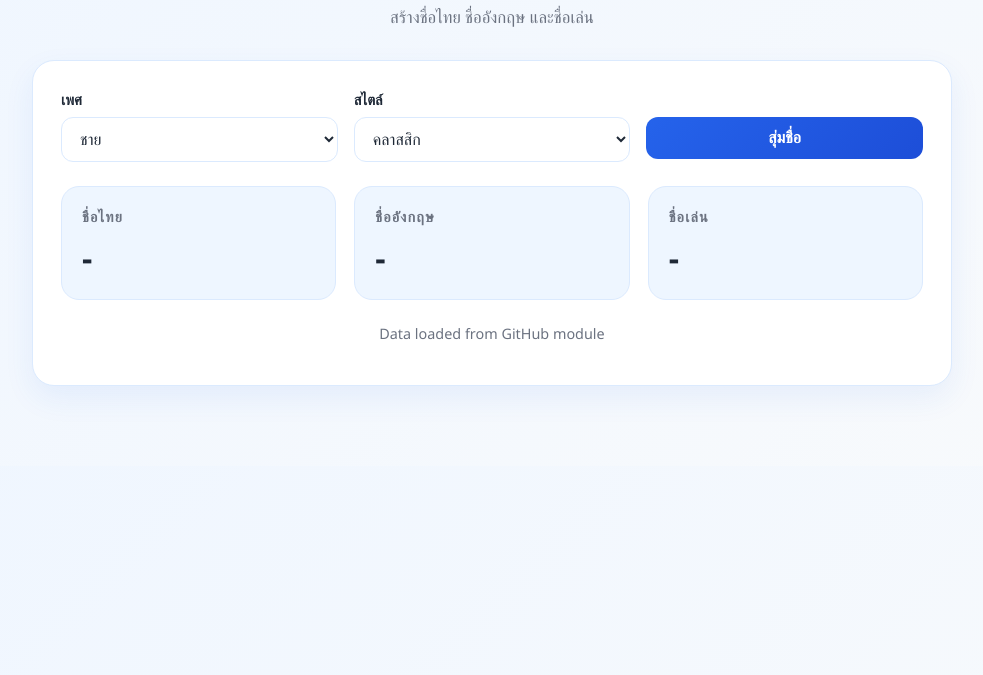
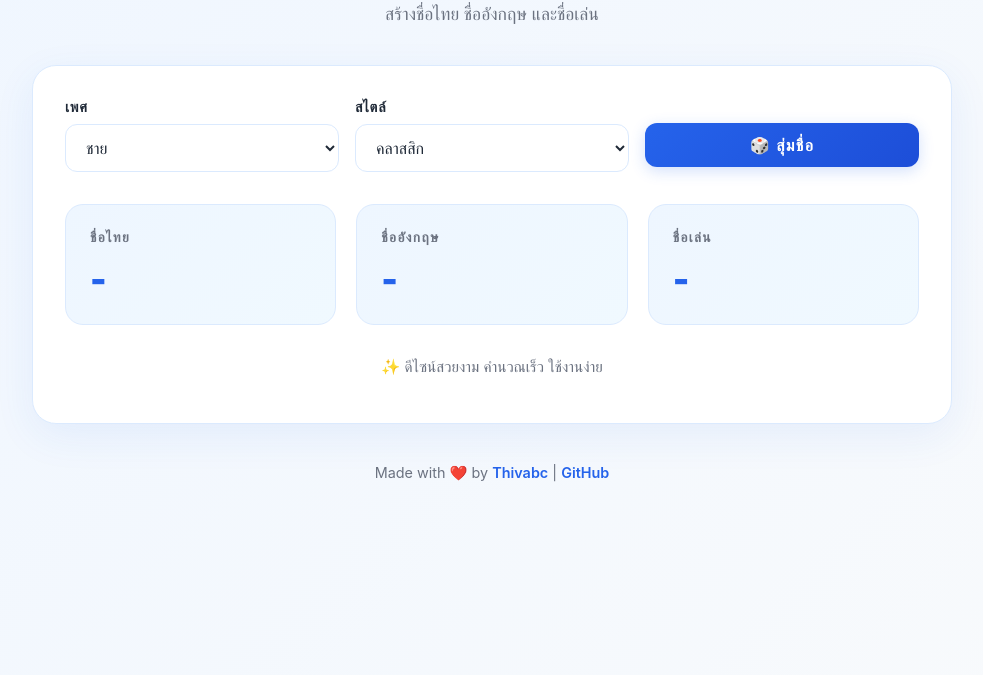
Before and after one commit to Thivabc/thai-name-generator, a plain HTML site: page index.html in a window 1280 px wide. Shown: the part 125-800 px from the top of the page, without its empty margins (148-1131 px from the left). Drawn offline with Linux system fonts and the light colour scheme; a script that the page names is missing.

Commit message:
Refactor with production-ready HTML using ES6 modules

```diff
--- a/index.html
+++ b/index.html
@@ -3,7 +3,10 @@
   <head>
     <meta charset="UTF-8" />
     <meta name="viewport" content="width=device-width, initial-scale=1.0" />
-    <title>Thai Name Generator</title>
+    <meta name="description" content="Thai Name Generator - สร้างชื่อไทย ชื่ออังกฤษ และชื่อเล่น" />
+    <meta name="theme-color" content="#2563eb" />
+    <title>Thai Name Generator - สร้างชื่อไทย</title>
+
     <style>
       :root {
         --bg: #f8fafc;
@@ -14,15 +17,23 @@
         --primary: #2563eb;
         --primary-dark: #1d4ed8;
         --border: #dbeafe;
+        --shadow: rgba(37, 99, 235, 0.08);
       }
 
-      * { box-sizing: border-box; }
+      * {
+        box-sizing: border-box;
+      }
+
+      html, body {
+        margin: 0;
+        padding: 0;
+      }
 
       body {
-        margin: 0;
-        font-family: "Segoe UI", Tahoma, Geneva, Verdana, sans-serif;
+        font-family: -apple-system, BlinkMacSystemFont, "Segoe UI", Roboto, "Helvetica Neue", Arial, sans-serif;
         background: linear-gradient(135deg, #eff6ff 0%, #f8fafc 100%);
         color: var(--text);
+        min-height: 100vh;
       }
 
       .container {
@@ -33,55 +44,81 @@
 
       .header {
         text-align: center;
-        margin-bottom: 32px;
+        margin-bottom: 40px;
       }
 
       .header h1 {
-        font-size: clamp(2rem, 4vw, 3.2rem);
+        font-size: clamp(2rem, 5vw, 3.5rem);
         margin: 0 0 12px;
-        font-weight: 800;
+        font-weight: 900;
+        background: linear-gradient(135deg, var(--primary), #1e40af);
+        -webkit-background-clip: text;
+        -webkit-text-fill-color: transparent;
+        background-clip: text;
       }
 
       .header p {
         margin: 0;
         color: var(--muted);
-        font-size: 1.05rem;
+        font-size: 1.1rem;
+        font-weight: 500;
       }
 
       .panel {
         background: var(--panel);
         border: 1px solid var(--border);
-        border-radius: 22px;
-        box-shadow: 0 12px 30px rgba(37, 99, 235, 0.08);
-        padding: 28px;
+        border-radius: 24px;
+        box-shadow: 0 12px 40px var(--shadow);
+        padding: 32px;
+        backdrop-filter: blur(10px);
       }
 
       .controls {
         display: grid;
-        grid-template-columns: repeat(auto-fit, minmax(180px, 1fr));
+        grid-template-columns: repeat(auto-fit, minmax(160px, 1fr));
         gap: 16px;
-        margin-bottom: 24px;
+        margin-bottom: 32px;
+      }
+
+      .control-group {
+        display: flex;
+        flex-direction: column;
+        gap: 8px;
       }
 
       label {
         display: block;
-        font-size: 0.92rem;
+        font-size: 0.9rem;
         font-weight: 700;
-        margin-bottom: 8px;
         color: var(--text);
+        text-transform: uppercase;
+        letter-spacing: 0.05em;
       }
 
       select, button {
-        width: 100%;
+        padding: 12px 16px;
+        font-size: 1rem;
         border-radius: 12px;
-        padding: 12px 14px;
-        font-size: 1rem;
         border: 1px solid var(--border);
+        font-family: inherit;
+        transition: all 0.2s ease;
       }
 
       select {
-        background: #fff;
+        background: white;
         color: var(--text);
+        cursor: pointer;
+      }
+
+      select:hover {
+        border-color: var(--primary);
+        box-shadow: 0 4px 12px rgba(37, 99, 235, 0.1);
+      }
+
+      select:focus {
+        outline: none;
+        border-color: var(--primary);
+        box-shadow: 0 0 0 3px rgba(37, 99, 235, 0.1);
       }
 
       button {
@@ -90,53 +127,121 @@
         font-weight: 700;
         border: none;
         cursor: pointer;
-        transition: transform 0.15s ease, box-shadow 0.15s ease;
+        box-shadow: 0 4px 15px rgba(37, 99, 235, 0.2);
+        text-transform: uppercase;
+        letter-spacing: 0.08em;
       }
 
       button:hover {
-        transform: translateY(-1px);
-        box-shadow: 0 8px 20px rgba(37, 99, 235, 0.2);
+        transform: translateY(-2px);
+        box-shadow: 0 8px 25px rgba(37, 99, 235, 0.3);
+      }
+
+      button:active {
+        transform: translateY(0);
       }
 
       .results {
         display: grid;
-        grid-template-columns: repeat(auto-fit, minmax(220px, 1fr));
-        gap: 18px;
-        margin-top: 24px;
+        grid-template-columns: repeat(auto-fit, minmax(240px, 1fr));
+        gap: 20px;
+        margin-top: 32px;
       }
 
       .card {
-        background: var(--card);
+        background: linear-gradient(135deg, var(--card), #f0f9ff);
         border: 1px solid var(--border);
         border-radius: 18px;
-        padding: 20px;
+        padding: 24px;
+        transition: all 0.3s ease;
+      }
+
+      .card:hover {
+        transform: translateY(-4px);
+        box-shadow: 0 12px 30px var(--shadow);
+        border-color: var(--primary);
       }
 
       .card h3 {
-        margin: 0 0 10px;
-        font-size: 0.9rem;
+        margin: 0 0 12px;
+        font-size: 0.85rem;
         color: var(--muted);
         text-transform: uppercase;
-        letter-spacing: 0.08em;
+        letter-spacing: 0.1em;
+        font-weight: 700;
       }
 
       .name {
         margin: 0;
-        font-size: clamp(1.2rem, 2.5vw, 2rem);
-        font-weight: 800;
-        color: var(--text);
+        font-size: clamp(1.5rem, 4vw, 2.2rem);
+        font-weight: 900;
+        color: var(--primary);
+        word-break: break-word;
+        line-height: 1.2;
       }
 
       .note {
-        margin-top: 24px;
+        margin-top: 32px;
+        text-align: center;
+        font-size: 0.95rem;
+        color: var(--muted);
+      }
+
+      .footer {
+        margin-top: 40px;
         text-align: center;
         font-size: 0.9rem;
         color: var(--muted);
       }
 
-      @media (max-width: 560px) {
-        .panel { padding: 18px; }
-        .controls { grid-template-columns: 1fr; }
+      .footer a {
+        color: var(--primary);
+        text-decoration: none;
+        font-weight: 600;
+      }
+
+      .footer a:hover {
+        text-decoration: underline;
+      }
+
+      @media (max-width: 640px) {
+        .container {
+          padding: 32px 16px 60px;
+        }
+
+        .panel {
+          padding: 24px;
+          border-radius: 20px;
+        }
+
+        .controls {
+          grid-template-columns: 1fr;
+          gap: 14px;
+        }
+
+        .results {
+          grid-template-columns: 1fr;
+          gap: 16px;
+        }
+
+        .card {
+          padding: 20px;
+        }
+
+        .header h1 {
+          font-size: 2rem;
+        }
+
+        .name {
+          font-size: 1.5rem;
+        }
+      }
+
+      @media (prefers-reduced-motion: reduce) {
+        * {
+          animation: none !important;
+          transition: none !important;
+        }
       }
     </style>
   </head>
@@ -149,18 +254,18 @@
 
       <main class="panel">
         <div class="controls">
-          <div>
+          <div class="control-group">
             <label for="gender">เพศ</label>
-            <select id="gender">
+            <select id="gender" aria-label="เลือกเพศ">
               <option value="male">ชาย</option>
               <option value="female">หญิง</option>
               <option value="unisex">ไม่ระบุ</option>
             </select>
           </div>
 
-          <div>
+          <div class="control-group">
             <label for="style">สไตล์</label>
-            <select id="style">
+            <select id="style" aria-label="เลือกสไตล์ชื่อ">
               <option value="classic">คลาสสิก</option>
               <option value="modern">ทันสมัย</option>
               <option value="cute">น่ารัก</option>
@@ -168,44 +273,62 @@
             </select>
           </div>
 
-          <div>
+          <div class="control-group">
             <label>&nbsp;</label>
-            <button type="button" id="generateBtn">สุ่มชื่อ</button>
+            <button type="button" id="generateBtn" aria-label="สุ่มชื่อใหม่">
+              🎲 สุ่มชื่อ
+            </button>
           </div>
         </div>
 
         <div class="results">
           <article class="card">
             <h3>ชื่อไทย</h3>
-            <p class="name" id="thaiName">-</p>
+            <p class="name" id="thaiName" lang="th">-</p>
           </article>
 
           <article class="card">
             <h3>ชื่ออังกฤษ</h3>
-            <p class="name" id="englishName">-</p>
+            <p class="name" id="englishName" lang="en">-</p>
           </article>
 
           <article class="card">
             <h3>ชื่อเล่น</h3>
-            <p class="name" id="nickname">-</p>
+            <p class="name" id="nickname" lang="th">-</p>
           </article>
         </div>
 
-        <p class="note">Data loaded from GitHub module</p>
+        <p class="note">✨ ดีไซน์สวยงาม คำนวณเร็ว ใช้งานง่าย</p>
       </main>
+
+      <footer class="footer">
+        <p>
+          Made with ❤️ by <a href="https://github.com/Thivabc" target="_blank" rel="noopener noreferrer">Thivabc</a>
+          | <a href="https://github.com/Thivabc/thai-name-generator" target="_blank" rel="noopener noreferrer">GitHub</a>
+        </p>
+      </footer>
     </div>
 
     <script type="module">
       import { thaiNames, englishNames, nicknames } from './data/names.js';
 
+      /**
+       * Get random item from array
+       * @param {Array} list - Array to select from
+       * @returns {*} Random item from the array
+       */
       function getRandomItem(list) {
         return list[Math.floor(Math.random() * list.length)];
       }
 
+      /**
+       * Generate and display random names based on selected gender and style
+       */
       function generateName() {
         const gender = document.getElementById('gender').value;
         const style = document.getElementById('style').value;
 
+        try {
           const thaiList = thaiNames[gender][style];
           const englishList = englishNames[gender];
           const nicknameList = nicknames[gender];
@@ -213,10 +336,27 @@
           document.getElementById('thaiName').textContent = getRandomItem(thaiList);
           document.getElementById('englishName').textContent = getRandomItem(englishList);
           document.getElementById('nickname').textContent = getRandomItem(nicknameList);
+        } catch (error) {
+          console.error('Error generating name:', error);
+          alert('เกิดข้อผิดพลาด โปรดลองอีกครั้ง');
+        }
       }
 
+      // Event listeners
       document.getElementById('generateBtn').addEventListener('click', generateName);
+
+      // Generate initial names on page load
+      document.addEventListener('DOMContentLoaded', generateName);
+
+      // Allow keyboard shortcut (Enter or Space)
+      document.addEventListener('keydown', (e) => {
+        if (e.code === 'Enter' || e.code === 'Space') {
+          if (document.activeElement.tagName !== 'SELECT') {
+            e.preventDefault();
             generateName();
+          }
+        }
+      });
     </script>
   </body>
 </html>
```
Lines whose indentation alone changed are shown as unchanged.
